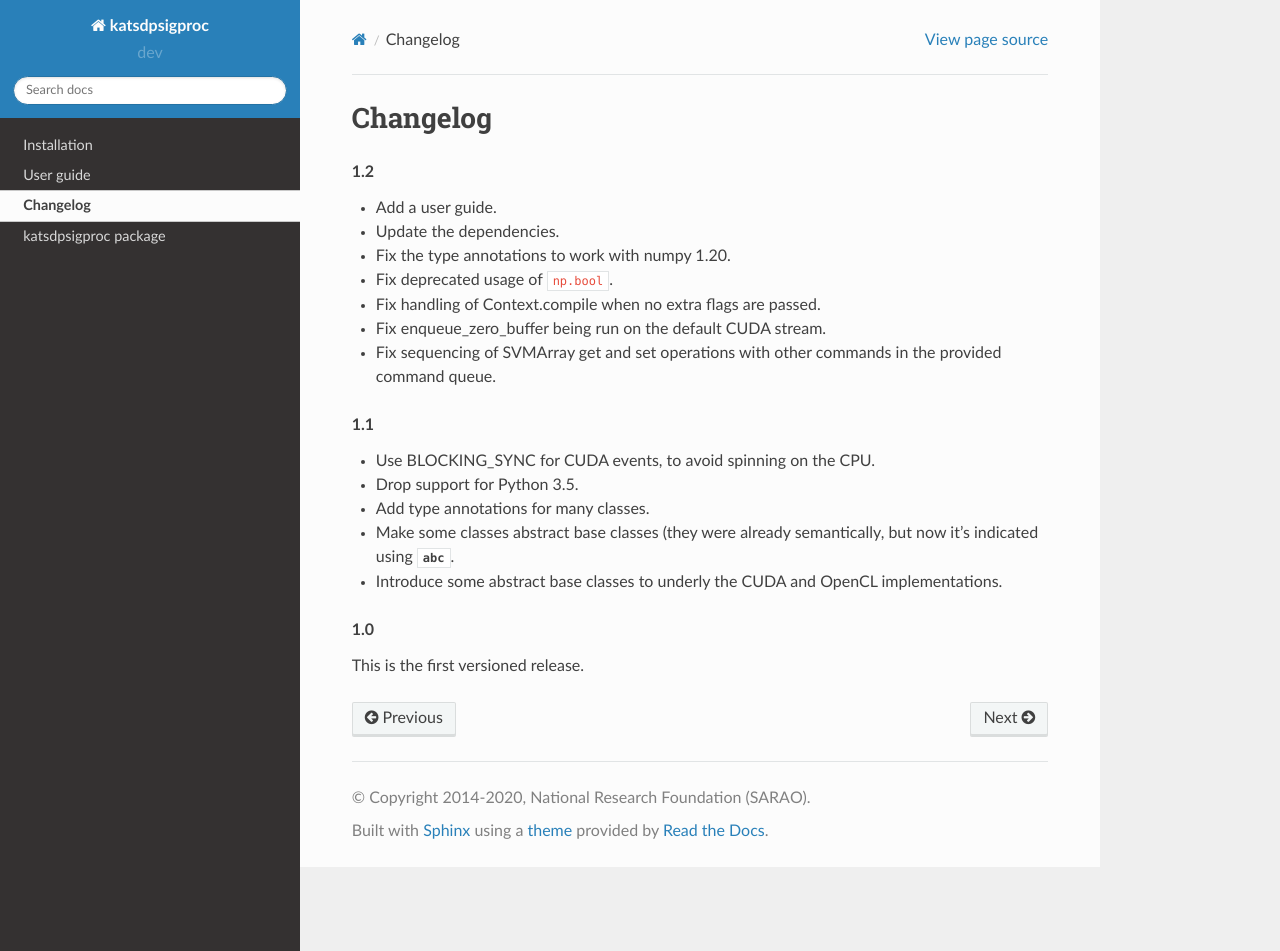
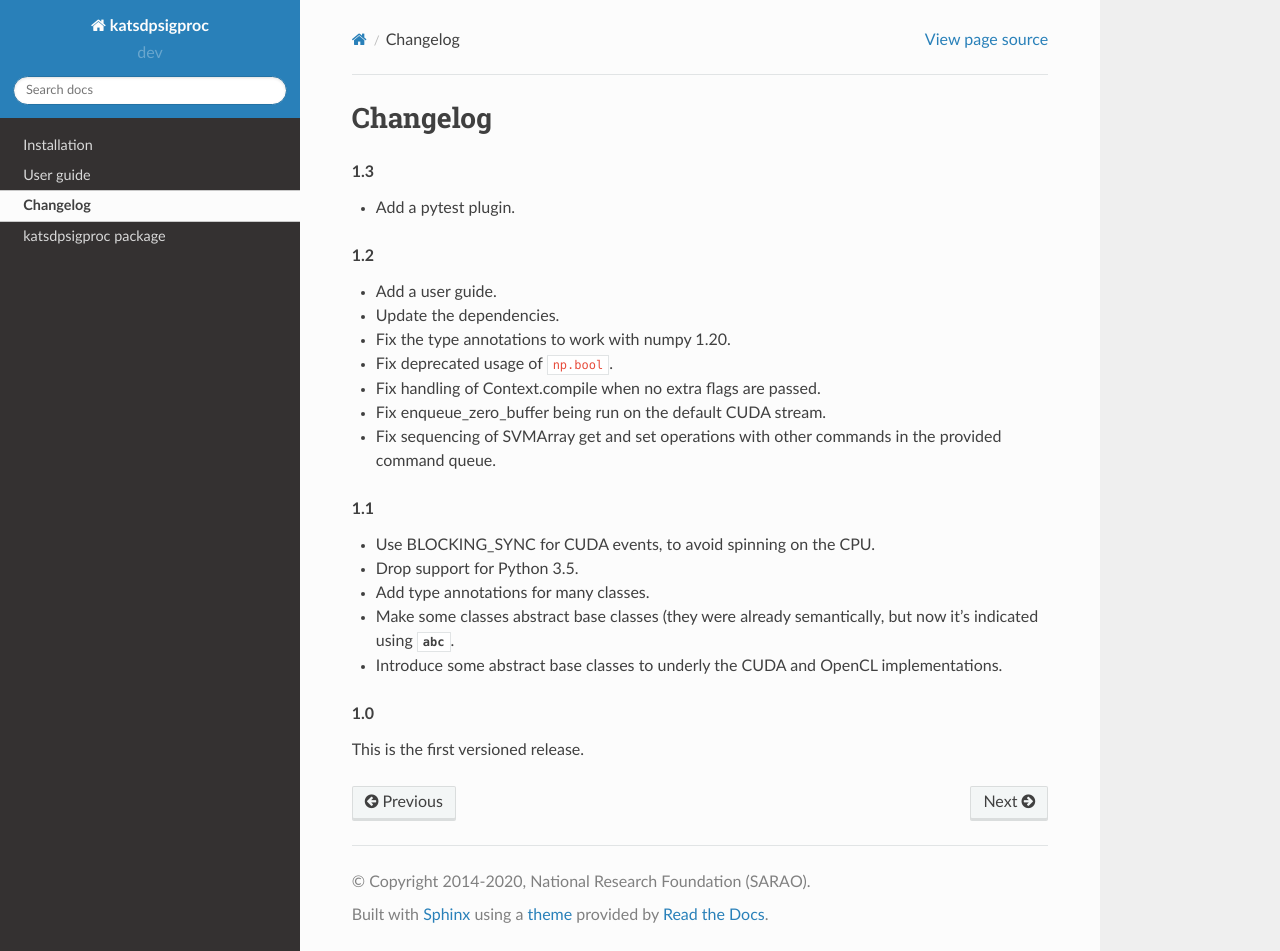
Before and after one commit to ska-sa/katsdpsigproc, a Sphinx documentation site: the page built from doc/changelog.rst, in a window 1280 px wide and 951 px high. Built offline with Sphinx 7.4.7 and the Read the Docs theme 2.0.0, drawn with Linux system fonts in a browser that asks for light colours.

Commit message:
Update changelog for a 1.3 release

```diff
--- a/doc/changelog.rst
+++ b/doc/changelog.rst
@@ -1,5 +1,9 @@
 Changelog
 =========
+
+.. rubric:: 1.3
+
+- Add a pytest plugin.
 
 .. rubric:: 1.2
 
```
